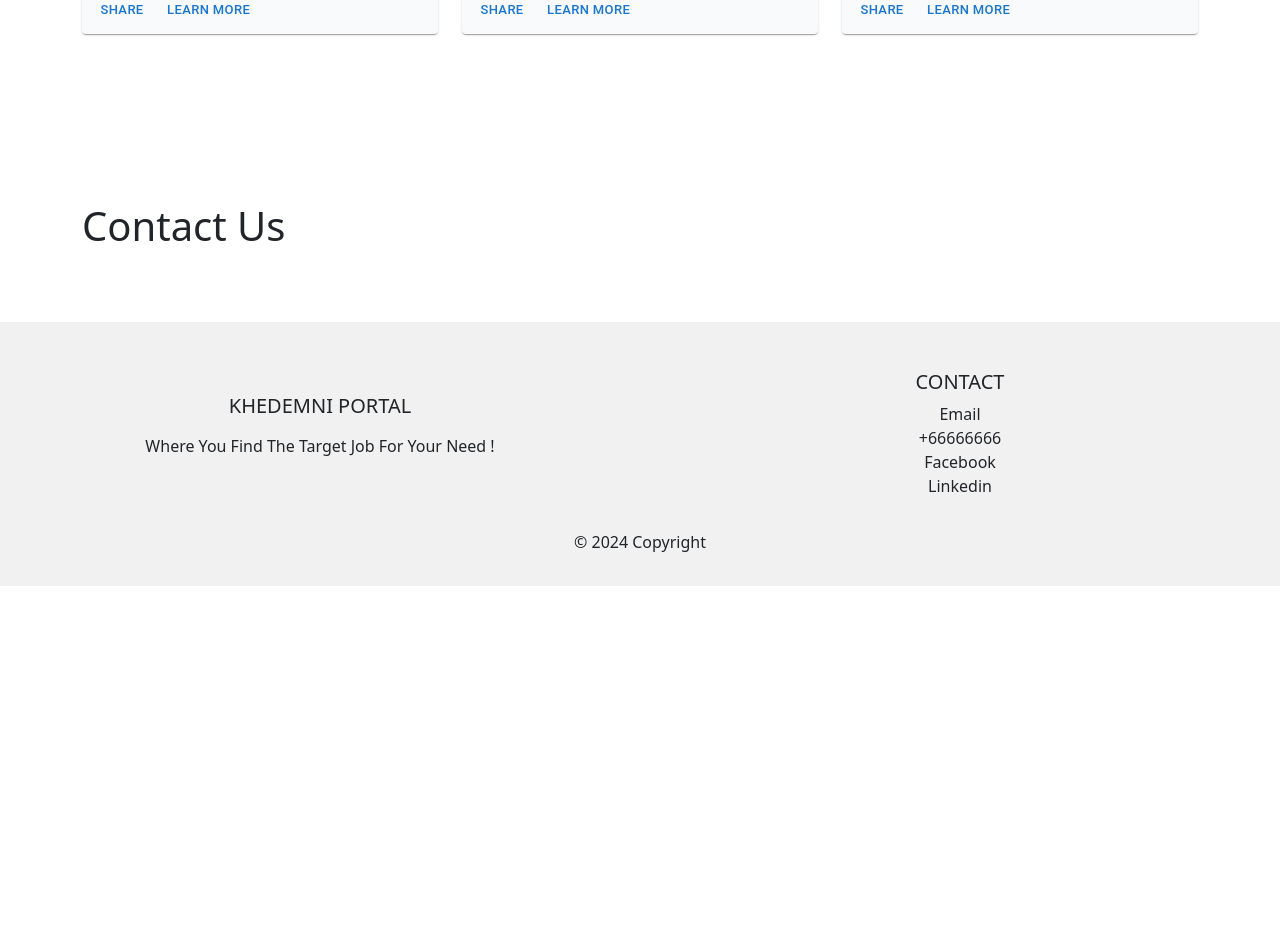
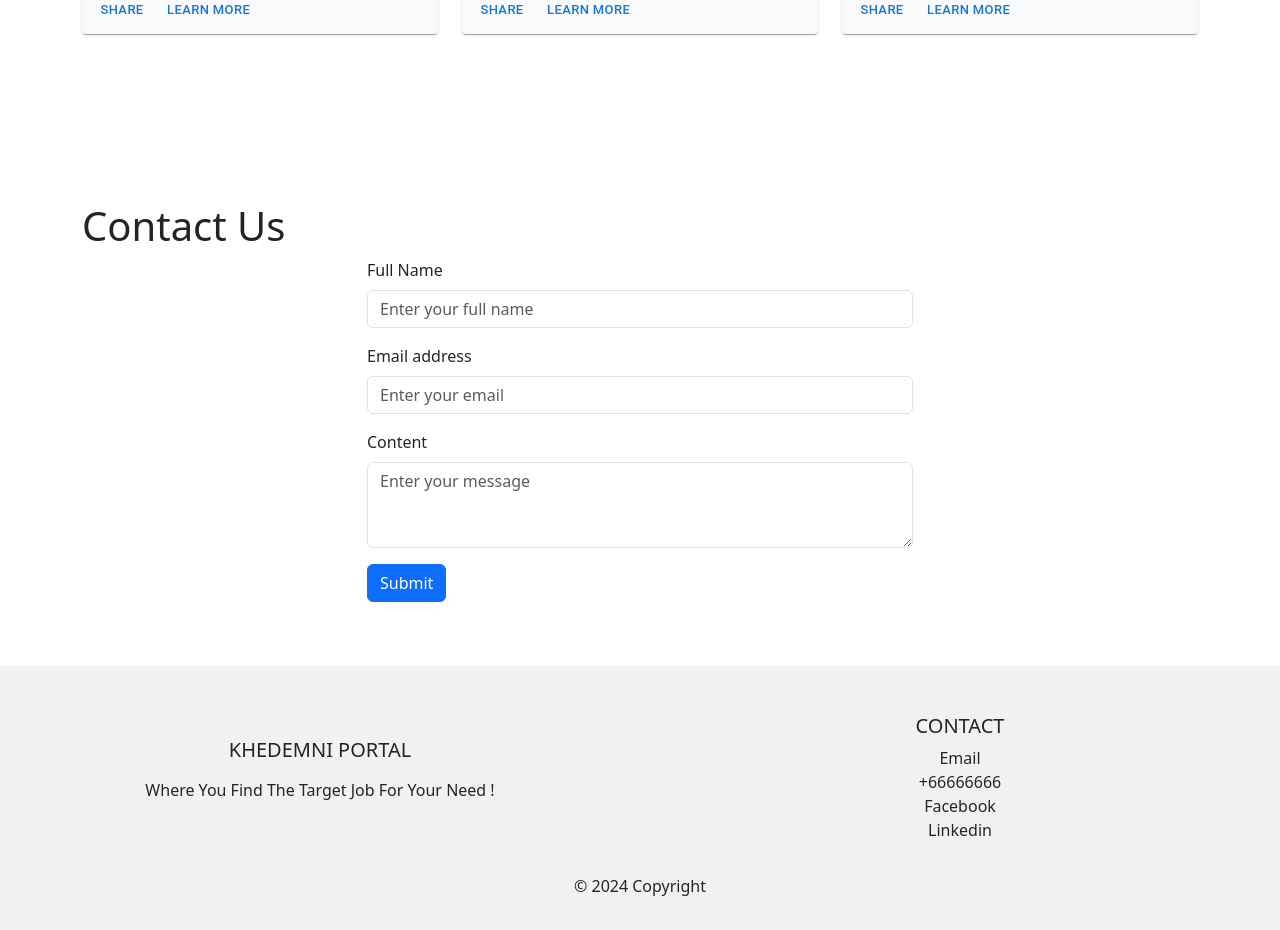
Before and after one commit to amiraBENMOU/khedemni_platform, a React (Create React App) app: page / in a window 1280 px wide. Shown: the part 2280-3210 px from the top of the page. Before the commit the page ends 2866 px from the top, so only its background shows below. Built offline with nearby package versions, Linux system fonts and the light colour scheme.

Commit message:
Add Redux store and API slice; implement contact form with RTK Query mutation

```diff
--- a/src/contactUs.js
+++ b/src/contactUs.js
@@ -1,18 +1,91 @@
-import React from 'react';
-import { Container, Row } from 'react-bootstrap';
-
-
-
-
+import React, { useState } from 'react';
+import { Container, Row, Col, Form, Button } from 'react-bootstrap';
+import { useCreateContactMutation } from './state/api/apiSlice';
 
 function Contact() {
+    // RTK Query mutation for creating a contact
+    const [createContact, { isLoading, isSuccess, isError, error }] = useCreateContactMutation();
+
+    const [formData, setFormData] = useState({
+        fullName: '',
+        email: '',
+        content: ''
+    });
+
+    const handleChange = (e) => {
+        const { name, value } = e.target;
+        setFormData({
+            ...formData,
+            [name]: value
+        });
+    };
+
+    const handleSubmit = async (e) => {
+        e.preventDefault();
+        try {
+            // Trigger the RTK Query mutation
+            await createContact(formData).unwrap();
+            alert('Contact submitted successfully!');
+            setFormData({ fullName: '', email: '', content: '' }); // Clear form after success
+        } catch (err) {
+            console.error('Failed to submit contact:', err);
+            console.error('Error details:', err.data); // Log error details
+            alert('Failed to submit contact.');
+        }
+    };
+
     return (
-     <Container className="Contact mt-5 pt-5 mb-3 pb-3">
-         <Row>
-               <h1 className="mt-2 pt-3 text-start"> Contact Us </h1>
-
-         </Row>
-    </Container>
+        <Container className="Contact mt-5 pt-5 mb-3 pb-3">
+            <Row>
+                <h1 className="mt-2 pt-3 text-start">Contact Us</h1>
+            </Row>
+            <Row>
+                <Col md={{ span: 6, offset: 3 }}>
+                    <Form onSubmit={handleSubmit}>
+                        <Form.Group controlId="formFullName" className="mb-3">
+                            <Form.Label>Full Name</Form.Label>
+                            <Form.Control
+                                type="text"
+                                placeholder="Enter your full name"
+                                name="fullName"
+                                value={formData.fullName}
+                                onChange={handleChange}
+                                disabled={isLoading} // Disable input while loading
+                            />
+                        </Form.Group>
+                        <Form.Group controlId="formEmail" className="mb-3">
+                            <Form.Label>Email address</Form.Label>
+                            <Form.Control
+                                type="email"
+                                placeholder="Enter your email"
+                                name="email"
+                                value={formData.email}
+                                onChange={handleChange}
+                                disabled={isLoading}
+                            />
+                        </Form.Group>
+                        <Form.Group controlId="formContent" className="mb-3">
+                            <Form.Label>Content</Form.Label>
+                            <Form.Control
+                                as="textarea"
+                                rows={3}
+                                placeholder="Enter your message"
+                                name="content"
+                                value={formData.content}
+                                onChange={handleChange}
+                                disabled={isLoading}
+                            />
+                        </Form.Group>
+                        <Button variant="primary" type="submit" disabled={isLoading}>
+                            {isLoading ? 'Submitting...' : 'Submit'}
+                        </Button>
+                        {isSuccess && <p className="text-success mt-3">Contact submitted successfully!</p>}
+                        {isError &&  console.log(error)&&
+                        <p className="text-danger mt-3">Error: {error?.data?.message || 'Something went wrong!'}</p>}
+                    </Form>
+                </Col>
+            </Row>
+        </Container>
     );
 }
 
--- /dev/null
+++ b/src/state/api/apiSlice.js
@@ -0,0 +1,18 @@
+import { createApi, fetchBaseQuery } from '@reduxjs/toolkit/query/react';
+
+export const apiSlice = createApi({
+    reducerPath: 'api',
+    baseQuery: fetchBaseQuery({ baseUrl: 'http://localhost:50000' }),
+    endpoints: (builder) => ({
+        createContact: builder.mutation({
+            query: (contact) => ({
+              //all the problem was here !
+                url: '/contact/createContact',
+                method: 'POST',
+                body: contact,
+            }),
+        }),
+    }),
+});
+
+export const { useCreateContactMutation } = apiSlice;
--- /dev/null
+++ b/src/state/store.js
@@ -0,0 +1,13 @@
+import { configureStore } from "@reduxjs/toolkit";
+import { apiSlice } from "./api/apiSlice"; // Your RTK Query API slice
+
+
+const store = configureStore({
+  reducer: {
+    [apiSlice.reducerPath]: apiSlice.reducer,
+
+  },
+  middleware: (getDefaultMiddleware) =>
+    getDefaultMiddleware().concat(apiSlice.middleware),
+});
+export default store;
```
Also changed, not shown: package.json (+5 -2 lines), src/index.js (+10 -7 lines), 1 other file (tests, documents, lock files or other folders).
